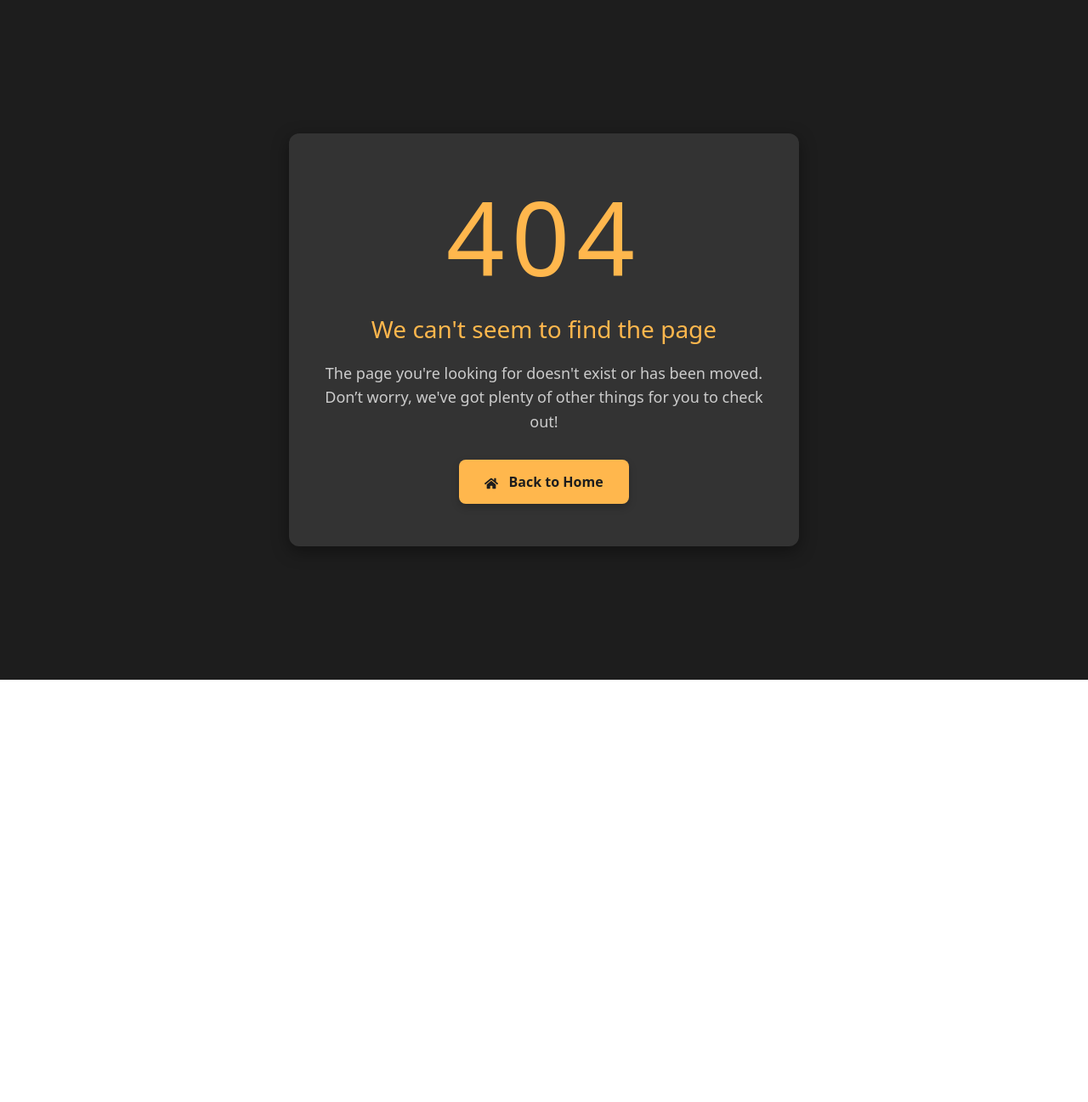
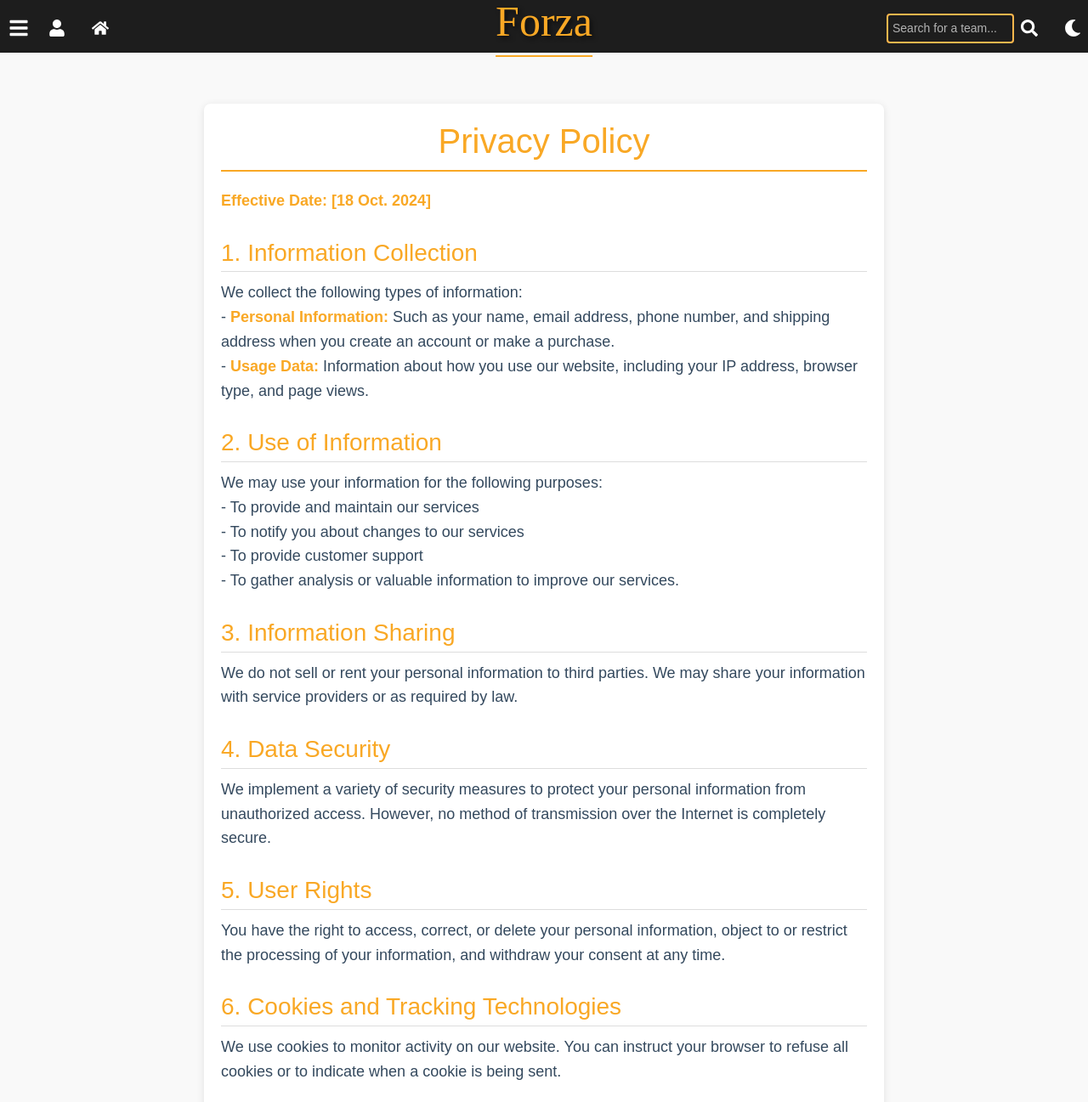
Before and after one commit to AlKhateebKhaled/MERAKI_Academy_Project_4, a React (Create React App) app in the folder frontend/: page /privacy in a window 1280 px wide. Before the commit this address had no page. Shown: the top 1297 px of the page at 85% size. Before the commit the page ends 800 px from the top, so only its background shows below. Built offline with nearby package versions, Linux system fonts and the light colour scheme; the HTML template or start-up script is replaced by a standard one.

Commit message:
Add Terms , and Privacy Pages

```diff
--- /dev/null
+++ b/frontend/src/Pages/Privacy/index.js
@@ -0,0 +1,86 @@
+import React from "react";
+import "./style.css";
+
+const PrivacyPolicy = () => {
+  return (
+    <div className="privacy-container">
+      <h1>Privacy Policy</h1>
+      <p>
+        <strong>Effective Date: [18 Oct. 2024]</strong>
+      </p>
+
+      <h2>1. Information Collection</h2>
+      <p>
+        We collect the following types of information: <br />-{" "}
+        <strong>Personal Information:</strong> Such as your name, email address,
+        phone number, and shipping address when you create an account or make a
+        purchase. <br />- <strong>Usage Data:</strong> Information about how you
+        use our website, including your IP address, browser type, and page
+        views.
+      </p>
+
+      <h2>2. Use of Information</h2>
+      <p>
+        We may use your information for the following purposes: <br />
+        - To provide and maintain our services <br />
+        - To notify you about changes to our services <br />
+        - To provide customer support <br />- To gather analysis or valuable
+        information to improve our services.
+      </p>
+
+      <h2>3. Information Sharing</h2>
+      <p>
+        We do not sell or rent your personal information to third parties. We
+        may share your information with service providers or as required by law.
+      </p>
+
+      <h2>4. Data Security</h2>
+      <p>
+        We implement a variety of security measures to protect your personal
+        information from unauthorized access. However, no method of transmission
+        over the Internet is completely secure.
+      </p>
+
+      <h2>5. User Rights</h2>
+      <p>
+        You have the right to access, correct, or delete your personal
+        information, object to or restrict the processing of your information,
+        and withdraw your consent at any time.
+      </p>
+
+      <h2>6. Cookies and Tracking Technologies</h2>
+      <p>
+        We use cookies to monitor activity on our website. You can instruct your
+        browser to refuse all cookies or to indicate when a cookie is being
+        sent.
+      </p>
+
+      <h2>7. Children’s Privacy</h2>
+      <p>
+        Our services are not intended for children under the age of 13. We do
+        not knowingly collect personally identifiable information from anyone
+        under the age of 13.
+      </p>
+
+      <h2>8. Changes to the Privacy Policy</h2>
+      <p>
+        We may update our Privacy Policy from time to time and will notify you
+        of any changes by posting the new policy on this page.
+      </p>
+
+      <h2>9. Contact Information</h2>
+      <p>
+        If you have any questions about this Privacy Policy, please contact us
+        at: <br />
+        Email:{" "}
+        <a href="mailto:khaled.hkhateeb@gmale.com">
+          khaled.hkhateeb@gmale.com
+        </a>{" "}
+        <br />
+        Address: Shoumer Street, Zarqa, Jordan
+      </p>
+    </div>
+  );
+};
+
+export default PrivacyPolicy;
--- /dev/null
+++ b/frontend/src/Pages/Tesrms/index.js
@@ -0,0 +1,80 @@
+import React from "react";
+import "./style.css";
+
+const TermsOfService = () => {
+  return (
+    <div className="terms-container">
+      <h1>Terms of Service</h1>
+      <p>
+        <strong>Effective Date: [18 Oct. 2024]</strong>
+      </p>
+
+      <h2>1. Acceptance of Terms</h2>
+      <p>
+        By accessing our website, you confirm that you are at least 18 years old
+        and agree to abide by these Terms. If you are using our services on
+        behalf of an organization, you represent that you have the authority to
+        bind that organization.
+      </p>
+
+      <h2>2. User Accounts</h2>
+      <p>
+        You may need to create an account to access certain features. You are
+        responsible for maintaining the confidentiality of your account
+        information and for all activities under your account. We reserve the
+        right to suspend or terminate accounts for any violation of these Terms.
+      </p>
+
+      <h2>3. User Responsibilities</h2>
+      <p>
+        You agree not to use our services for any unlawful purposes or to engage
+        in any conduct that restricts or inhibits any other user from using the
+        website. Prohibited activities include but are not limited to
+        harassment, spamming, and uploading harmful code.
+      </p>
+
+      <h2>4. Intellectual Property</h2>
+      <p>
+        All content on this site is the property of [Your Website/App Name] or
+        our licensors and is protected by copyright laws. You are granted a
+        limited, non-exclusive license to use the site for personal,
+        non-commercial use.
+      </p>
+
+      <h2>5. Dispute Resolution</h2>
+      <p>
+        Any disputes arising from these Terms will be governed by the laws of
+        [Your State/Country]. You agree to resolve disputes through binding
+        arbitration rather than in court.
+      </p>
+
+      <h2>6. Limitation of Liability</h2>
+      <p>
+        [Your Website/App Name] shall not be liable for any indirect,
+        incidental, or consequential damages resulting from your use of our
+        services.
+      </p>
+
+      <h2>7. Modification of Terms</h2>
+      <p>
+        We reserve the right to modify these Terms at any time. We will notify
+        users of any significant changes via email or through a notice on our
+        website.
+      </p>
+
+      <h2>8. Contact Information</h2>
+      <p>
+        If you have any questions about these Terms, please contact us at:{" "}
+        <br />
+        Email:{" "}
+        <a href="mailto:khaled.hkhateeb@gmale.com">
+          khaled.hkhateeb@gmale.com
+        </a>{" "}
+        <br />
+        Address: Shoumer Street, Zarqa, Jordan
+      </p>
+    </div>
+  );
+};
+
+export default TermsOfService;
--- /dev/null
+++ b/frontend/src/Pages/Tesrms/style.css
@@ -0,0 +1,66 @@
+
+
+body {
+    margin: 0;
+    padding: 0;
+    font-family: 'Arial', sans-serif;
+    background-color: #f4f4f4;
+    color: #333;
+  }
+
+  .terms-container, .privacy-container {
+    max-width: 800px;
+    margin: 40px auto;
+    padding: 20px;
+    background: white;
+    border-radius: 8px;
+    box-shadow: 0 2px 10px rgba(0, 0, 0, 0.1);
+  }
+
+  h1 {
+    color: #f9a825;
+    text-align: center;
+    margin-bottom: 20px;
+    font-size: 2.5em;
+    border-bottom: 2px solid #f9a825;
+    padding-bottom: 10px;
+  }
+
+  h2 {
+    color: #f9a825;
+    margin-top: 30px;
+    margin-bottom: 10px;
+    font-size: 1.75em;
+    border-bottom: 1px solid #ddd;
+    padding-bottom: 5px;
+  }
+
+  p {
+    line-height: 1.6;
+    margin-bottom: 15px;
+  }
+
+  a {
+    color: #f9a825;
+    text-decoration: none;
+    transition: color 0.3s ease;
+  }
+
+  a:hover {
+    text-decoration: underline;
+    color: #d68a00;
+  }
+
+  @media (max-width: 600px) {
+    .terms-container, .privacy-container {
+      padding: 15px;
+    }
+
+    h1 {
+      font-size: 2em;
+    }
+
+    h2 {
+      font-size: 1.5em;
+    }
+  }
--- a/frontend/src/Routers/index.js
+++ b/frontend/src/Routers/index.js
@@ -15,6 +15,8 @@ import WishList from "../Pages/WishList/index.js";
 import Cart from "../Pages/Cart/index.js";
 import Search from "../Pages/Search/index.js";
 import ProfilePage from "../Pages/ProfilePage/index.js";
+import TermsOfService from "../Pages/Tesrms/index.js";
+import PrivacyPolicy from "../Pages/Privacy/index.js";
 
 export const router = createBrowserRouter([
   {
@@ -35,7 +37,9 @@ export const router = createBrowserRouter([
       { path: "cart", element: <Cart /> },
       { path: "search", element: <Search /> },
       { path: "profile", element: <ProfilePage /> },
+      { path: "terms", element: <TermsOfService /> },
+
+      { path: "privacy", element: <PrivacyPolicy /> },
     ],
   },
-  { path: "*", element: <NotFound /> },
 ]);
--- a/frontend/src/components/Footer/index.js
+++ b/frontend/src/components/Footer/index.js
@@ -15,12 +15,12 @@ const Footer = () => {
           <h4>Contact Information</h4>
           <p>
             Email:{" "}
-            <a href="khaled.hkhateeb@gmale.com">khaled.hkhateeb@gmale.com</a>
+            <a href="mailto:khaled.hkhateeb@gmale.com">khaled.hkhateeb@gmale.com</a>
           </p>
           <p>
             Phone: <a href="tel:+962772874494">+ (962) 77-2874-494</a>
           </p>
-          <p>Address: 123 Shoumer Street, Zarqa, Jordab</p>
+          <p>Address: Shoumer Street, Zarqa, Jordan</p>
         </div>
         <div className="footer-section">
           <h4>Quick Links</h4>
--- a/frontend/src/components/Navbar/style.css
+++ b/frontend/src/components/Navbar/style.css
@@ -90,19 +90,10 @@ body {
 }
 
 .logo h1:hover {
-  transform: scale(1.1); /* Slightly enlarge on hover */
+  transform: scale(1.1);
 
 }
 
-@media (max-width: 768px) {
-  .logo {
-    font-size: 36px;
-  }
-
-  .logo h1 {
-    font-size: 48px;
-  }
-}
 
 .right-side {
   display: flex;
@@ -246,10 +237,7 @@ body {
     text-align: left;
   }
 
-  .logo {
-    position: absolute;
-    left: 45%;
-  }
+
 
   .menu-icon {
     font-size: 14px;
@@ -337,3 +325,15 @@ body {
     font-size: 8px;
   }
 }
+
+@media (max-width: 768px) {
+  .logo {
+    font-size: 30px;
+    position: absolute;
+    left: 53%;
+  }
+
+  .logo h1 {
+    font-size: 33px;
+  }
+}
```
Also changed, not shown: frontend/src/Pages/Privacy/style.css (added).
